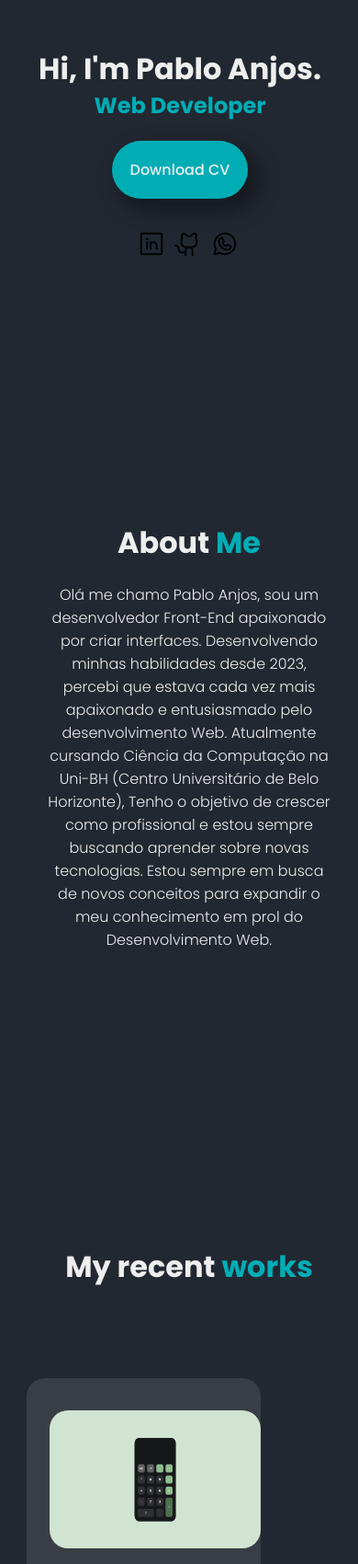
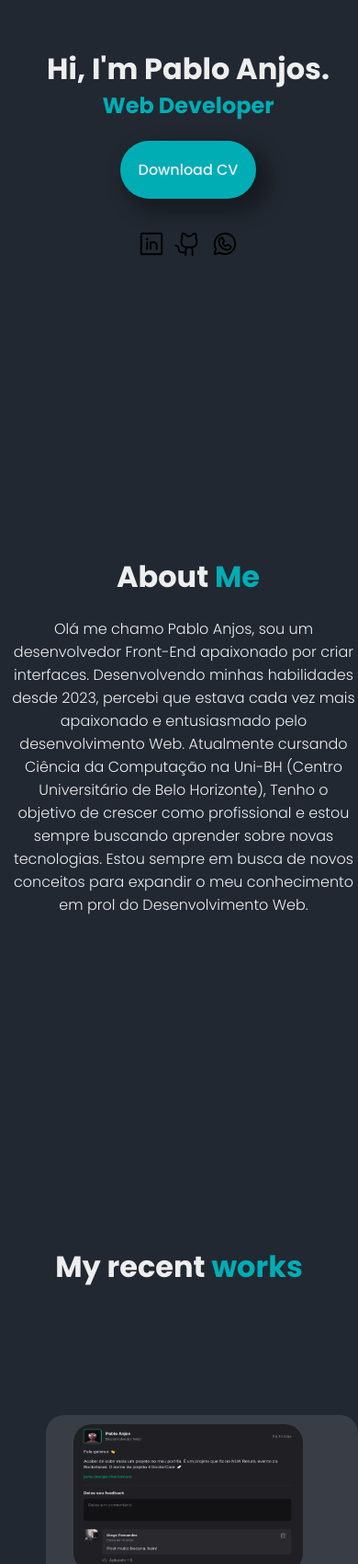
Before and after one commit to PabloAnjos/Portifolio, a React (Vite) app: page / in a window 390 px wide. Shown: the part 260-1960 px from the top of the page at 92% size. Built offline with nearby package versions, Linux system fonts and the light colour scheme.

Commit message:
Alterando responsividade

```diff
--- a/src/components/Card.jsx
+++ b/src/components/Card.jsx
@@ -8,7 +8,9 @@ export function Card({ src, alt, content, hrefDeploy, hrefCode }) {
             <div className="card-works">
                 <img src={src} alt={alt} />
 
-                <p>{content}</p>
+                <div className="text-card">
+                    <p>{content}</p>
+                </div>
 
                 <div className="buttons-card">
                     <a href={hrefDeploy} target="_blank">Deploy</a>
--- a/src/styles/app.scss
+++ b/src/styles/app.scss
@@ -1,4 +1,4 @@
-@use 'variables';
+@use "variables";
 
 /* RESETANDO ESTILOS */
 * {
@@ -12,3 +12,9 @@
 body {
   background-color: variables.$primary-color;
 }
+
+@media screen and (max-width: 768px) {
+  html,body {
+    overflow-x: hidden;
+  }
+}
--- a/src/styles/card.scss
+++ b/src/styles/card.scss
@@ -50,26 +50,25 @@
 
 @media screen and (max-width: 768px) {
   .card-works {
-    width: 400px;
-    height: 480px;
+    margin-left: 50px;
+    margin-right: 50px;
+    height: 400px;
 
     img {
-      width: 230px;
-      height: 150px;
+      width: 250px;
+      height: 160px;
+      margin: 10px 0px 0px 30px;
+    }
+
+    p {
+      width: 300px;
+      margin-top: -2px;
     }
 
     .buttons-card {
       gap: 10px;
-      margin: 0px 0px 0px 30px;
+      margin: 20px 0px 0px 50px;
       width: 180px;
-    }
-
-    p {
-      height: 180px;
-    }
-
-    a {
-      width: 120px;
       height: 30px;
     }
   }
--- a/src/styles/sectionAboutMe.scss
+++ b/src/styles/sectionAboutMe.scss
@@ -64,7 +64,7 @@
 
 @media screen and (max-width: 768px) {
   .section-about-me {
-    width: 80%;
+    width: 100%;
     height: 60vh;
   }
 
@@ -75,14 +75,19 @@
 
     h1 {
       text-align: center;
-      margin-left: 100px;
+      margin-left: 20px;
       font-size: 2rem;
     }
 
     p {
       text-align: center;
       font-size: 1rem;
-      margin: 20px -50px 0px 50px;
+      max-width: 400px;
+      margin: 20px 0px 0px 10px;
+    }
+
+    #fundo-imagem-avatar {
+      display: none;
     }
 
     #imagem-lampada-about {
@@ -92,6 +97,10 @@
     #imagem-seta-about {
       display: none;
     }
+
+    #chao-avatar-about {
+      display: none;
+    }
   }
 
   #image-aboute-me {
--- a/src/styles/sectionContact.scss
+++ b/src/styles/sectionContact.scss
@@ -119,7 +119,7 @@
 
 @media screen and (max-width: 768px) {
   .section-contact {
-    width: 80%;
+    width: 100%;
     height: 90vh;
     margin-top: 200px;
 
@@ -127,7 +127,7 @@
       h1 {
         font-size: 2rem;
         position: absolute;
-        margin: -350px 0px 0px -200px;
+        margin: -350px 0px 0px -260px;
       }
 
       img {
@@ -147,7 +147,7 @@
       width: 300px;
       height: 500px;
       display: block;
-      margin: -100px 0px 0px -400px;
+      margin: -100px 0px 0px -460px;
 
       label {
         margin: 30px 0px 0px 20px;
--- a/src/styles/sectionHome.scss
+++ b/src/styles/sectionHome.scss
@@ -83,20 +83,17 @@
   }
 }
 
-
-
 /* RESPONSIVIDADE */
 
 @media screen and (max-width: 768px) {
   .section-home-page {
-    width: 80%;
+    width: 100%;
     height: 60vh;
 
     div {
       margin: 300px 0px 0px 40px;
       width: 100%;
     }
-
 
     .content-home {
       #imagem-seta-home {
@@ -105,11 +102,17 @@
 
       h1 {
         font-size: 2rem;
+        margin-right: 60px;
       }
 
       h2 {
         font-size: 1.5rem;
         margin-top: -30px;
+        margin-right: 60px;
+      }
+
+      #link-button {
+        margin-right: 60px;
       }
     }
 
--- a/src/styles/sectionWorks.scss
+++ b/src/styles/sectionWorks.scss
@@ -16,7 +16,7 @@
   }
 
   .container-cards-works {
-    height: 100%;
+    height: 80vh;
     display: flex;
     justify-content: center;
     align-items: center;
@@ -24,22 +24,21 @@
   }
 }
 
-
-
-
 /* RESPONSIVIDADE */
 
 @media screen and (max-width: 768px) {
   .section-works {
-    width: 80%;
+    width: 100%;
     height: 80vh;
 
     h1 {
       font-size: 2rem;
-      margin-right: -100px;
     }
 
     .container-cards-works {
+      gap: 50px;
+      width: 100%;
+      justify-content: start;
       overflow-x: auto;
     }
   }
```
